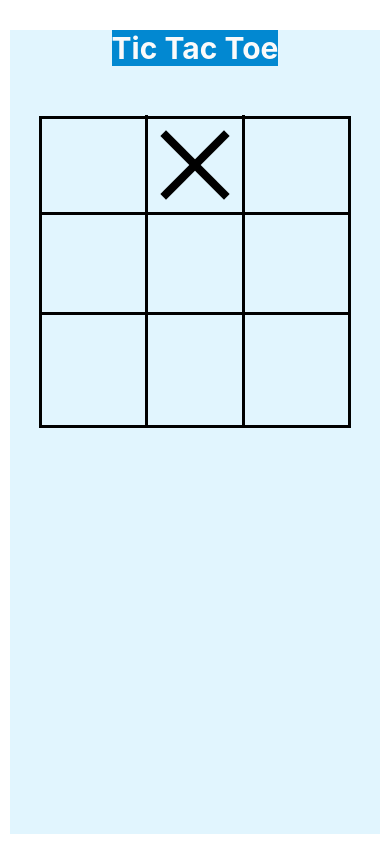
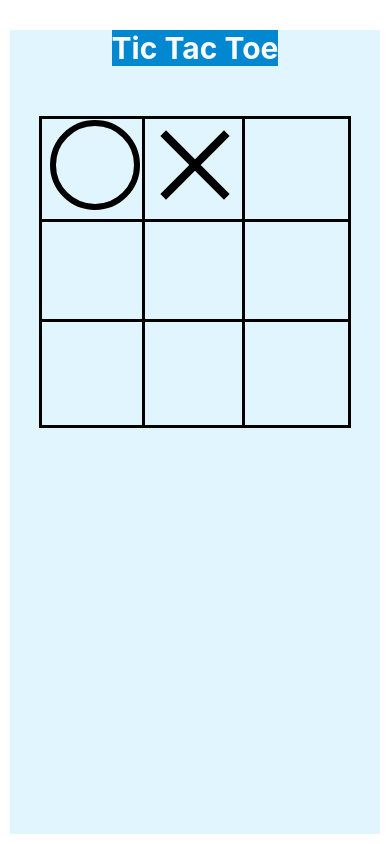
Before and after one commit to tcbhardwaj/tic-tac-toe, a React Native app: screen / in a window 390 px wide. Built offline with nearby package versions, Linux system fonts and the light colour scheme.

Commit message:
circle component added

```diff
--- a/App.js
+++ b/App.js
@@ -1,20 +1,31 @@
 import React from 'react';
-import { StyleSheet, Text, View } from 'react-native';
+import { StyleSheet, Text, View, TouchableWithoutFeedback } from 'react-native';
 import Header from './components/Header';
-//import Circle from './components/Circle'
+import Circle from './components/Circle'
 import Cross from './components/Cross';
 
 export default class App extends React.Component {
+
+  handleTouch(event) {
+    console.log("event log: ",event);
+  }
   render() {
     return (
       <View style={styles.container}>
         <Header />
-        <View style={styles.board} />
-        <View style={styles.vline1} />
-        <View style={styles.vline2} />
-        <View style={styles.hline1} />
-        <View style={styles.hline2} />
+        <TouchableWithoutFeedback  onPress={ () => {
+            console.log("inside function");
+          }
+        }>
+          <View style={styles.board}>
+            <View style={styles.vline1} />
+            <View style={styles.vline2} />
+            <View style={styles.hline1} />
+            <View style={styles.hline2} />
+          </View>
+        </TouchableWithoutFeedback>
         <Cross xTranslate = {0} yTranslate = {90} />
+        <Circle xTranslate= {-100} yTranslate = {90} />
       </View>
     );
   }
@@ -35,31 +46,41 @@ const styles = StyleSheet.create({
     marginTop: 50,
   },
   vline1: {
-    width: 100,
-    height: 312,
-    marginTop: 85,
-    borderLeftWidth: 3,
+    width: 3,
+    height: 309,
+    marginTop: 0,
+    transform: [
+      {translateX: 100}
+    ],
     position: 'absolute',
+    backgroundColor: 'black'
   },
   vline2: {
-    width: 100,
-    height: 312,
-    marginTop: 85,
-    borderRightWidth: 3,
+     width: 3,
+    height: 309,
+    marginTop: 0,
+    transform: [
+      {translateX: 200}
+    ],
     position: 'absolute',
+    backgroundColor: 'black'
   },
   hline1: {
-    width: 312,
-    height: 100,
-    marginTop: 85,
-    borderBottomWidth: 3,
+    width: 309,
+    height: 3,
     position: 'absolute',
+    backgroundColor: 'black',
+    transform: [
+      {translateY: 100}
+    ]
   },
   hline2: {
-    width: 312,
-    height: 200,
-    marginTop: 85,
-    borderBottomWidth: 3,
+    width: 309,
+    height: 3,
     position: 'absolute',
+    backgroundColor: 'black',
+    transform: [
+      {translateY: 200}
+    ]
   }
 });
--- /dev/null
+++ b/components/Circle.js
@@ -0,0 +1,34 @@
+import React from 'react';
+import { StyleSheet, Text, View } from 'react-native';
+
+export default class Circle extends React.Component {
+    render() {
+      const {xTranslate, yTranslate} = this.props;
+      return (
+        <View style={styles.container}>
+          <View style={[styles.circle,
+          {
+            transform: [
+                {translateX: xTranslate ? xTranslate : 0},
+                {translateY: yTranslate ? yTranslate : 90},
+            ],
+          }]} />
+        </View>
+      );
+    }
+  }
+
+  const styles = StyleSheet.create({
+    container: {
+      alignItems: 'center',
+      position: 'absolute',
+    },
+
+    circle: {
+      width: 90,
+      height: 90,
+      borderRadius: 50,
+      borderWidth: 6,
+      position: 'absolute',
+    }
+  });
```
Also changed, not shown: components/Circle,.js (deleted, +0 -32 lines).
